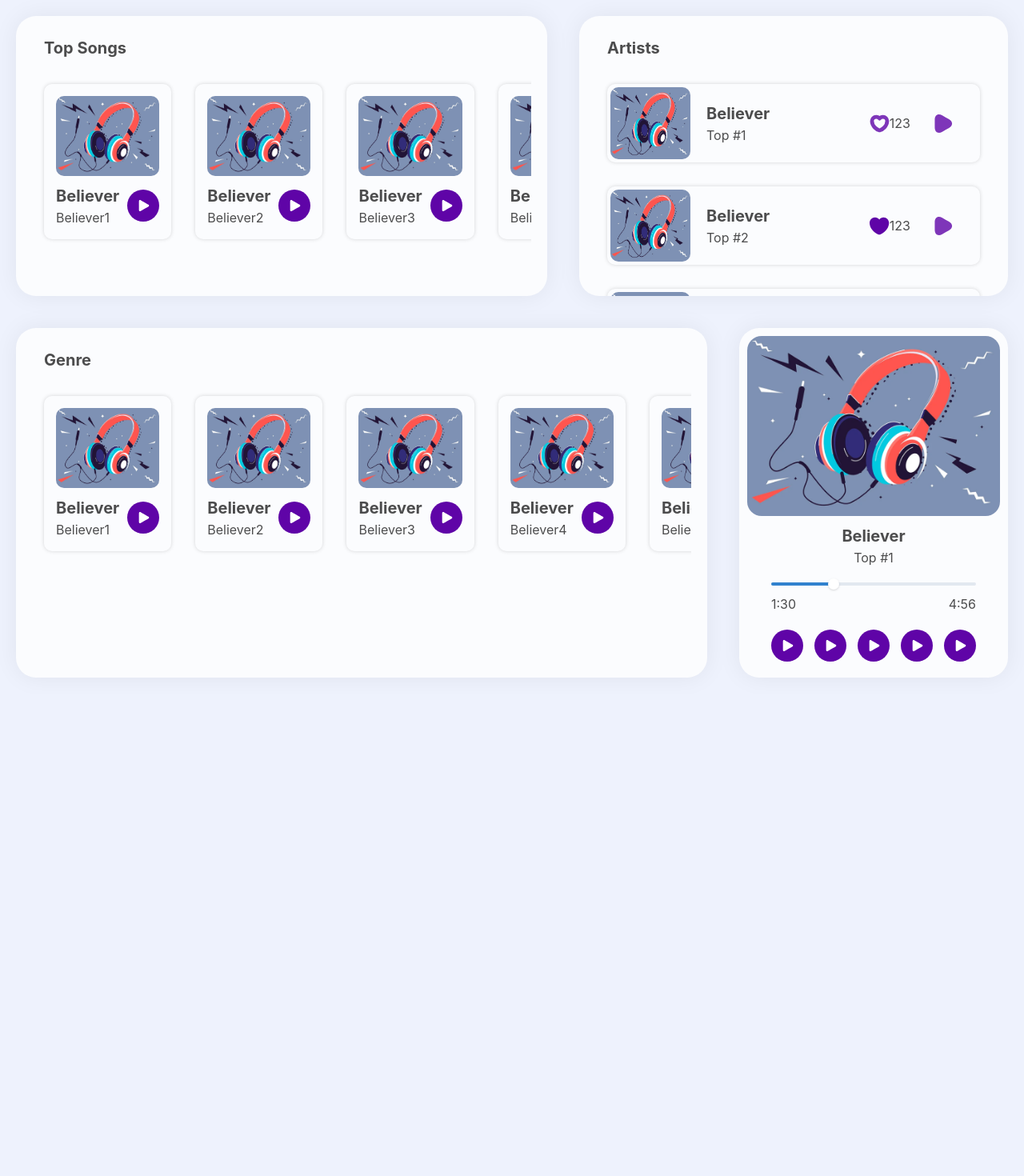
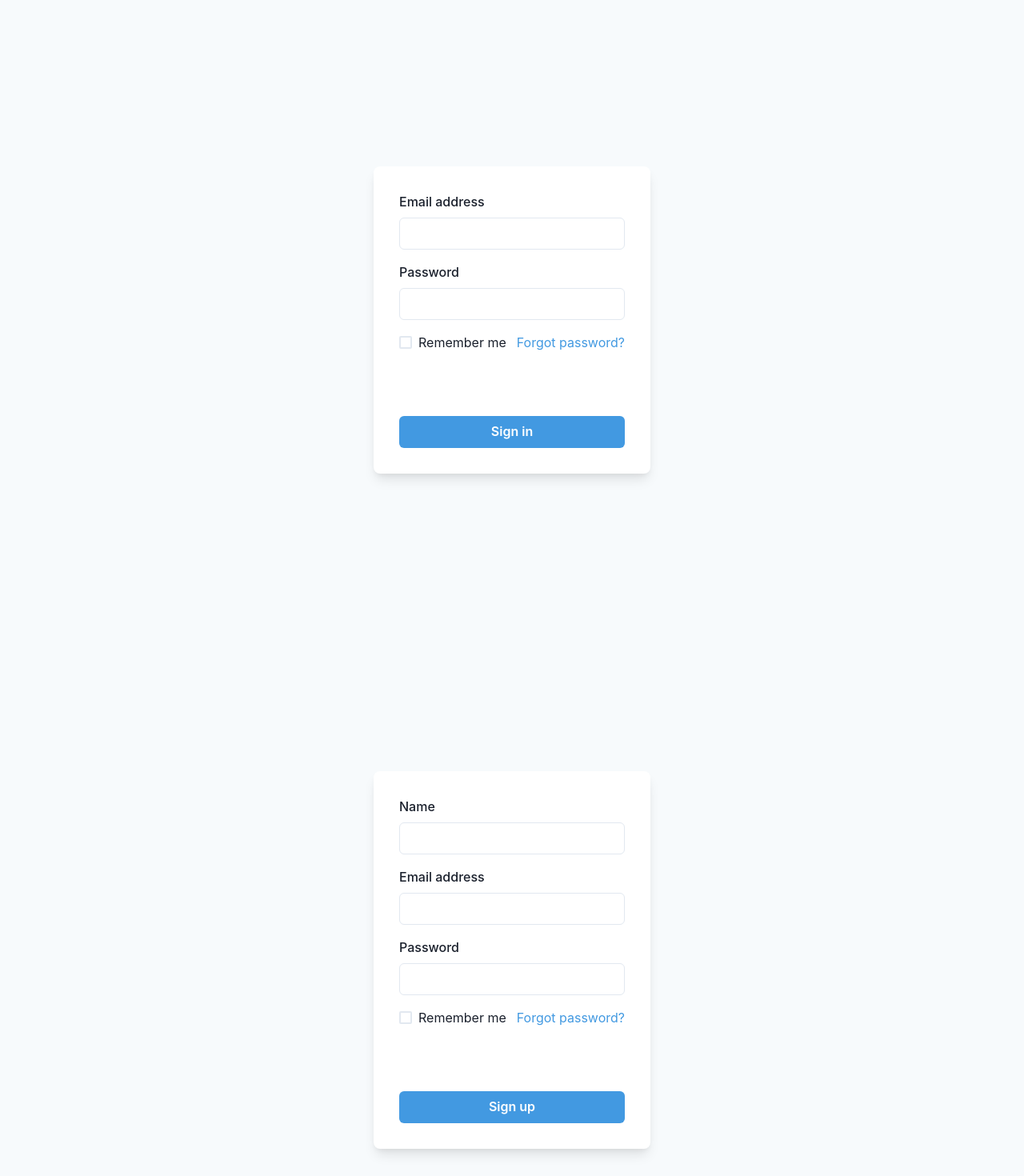
Before and after one commit to Bhuvaneshw/WalkMan-2.0, a React (Vite) app in the folder client/: page / in a window 1280 px wide. Shown: the top 1470 px of the page at 80% size. Before the commit the page ends 867 px from the top, so only its background shows below. Built offline with nearby package versions, Linux system fonts and the light colour scheme.

Commit message:
login-signup implemented

```diff
--- /dev/null
+++ b/client/src/layouts/Login.jsx
@@ -0,0 +1,90 @@
+"use client";
+
+import {
+  Flex,
+  Box,
+  FormControl,
+  FormLabel,
+  Input,
+  Checkbox,
+  Stack,
+  Button,
+  Heading,
+  Text,
+  useColorModeValue,
+} from "@chakra-ui/react";
+import { useState } from "react";
+
+export default function Login() {
+  const [email, setEmail] = useState("");
+  const [pass, setPass] = useState("");
+  const [status, setStatus] = useState("");
+  async function loginSubmit() {
+    const res = await fetch("http://localhost:3000/user/login", {
+      headers: { "Content-Type": "application/json" },
+      method: "POST",
+      body: JSON.stringify({ email: email, pass: pass }),
+    });
+    const data = await res.json();
+    setStatus(data.msg);
+  }
+  return (
+    <Flex
+      minH={"100vh"}
+      align={"center"}
+      justify={"center"}
+      bg={useColorModeValue("gray.50", "gray.800")}
+    >
+      <Stack spacing={8} mx={"auto"} maxW={"lg"} py={12} px={6}>
+        <Box
+          rounded={"lg"}
+          bg={useColorModeValue("white", "gray.700")}
+          boxShadow={"lg"}
+          p={8}
+        >
+          <Stack spacing={4}>
+            <FormControl id="email">
+              <FormLabel>Email address</FormLabel>
+              <Input
+                type="email"
+                value={email}
+                onChange={(e) => setEmail(e.target.value)}
+              />
+            </FormControl>
+            <FormControl id="password">
+              <FormLabel>Password</FormLabel>
+              <Input
+                type="password"
+                value={pass}
+                onChange={(e) => setPass(e.target.value)}
+              />
+            </FormControl>
+            <Stack spacing={10}>
+              <Stack
+                direction={{ base: "column", sm: "row" }}
+                align={"start"}
+                justify={"space-between"}
+              >
+                <Checkbox>Remember me</Checkbox>
+                <Text color={"blue.400"}>Forgot password?</Text>
+              </Stack>
+              <p style={{ textAlign: "center", color: "green", fontSize: 16 }}>
+                {status}
+              </p>
+              <Button
+                bg={"blue.400"}
+                color={"white"}
+                _hover={{
+                  bg: "blue.500",
+                }}
+                onClick={loginSubmit}
+              >
+                Sign in
+              </Button>
+            </Stack>
+          </Stack>
+        </Box>
+      </Stack>
+    </Flex>
+  );
+}
--- /dev/null
+++ b/client/src/layouts/Signup.jsx
@@ -0,0 +1,99 @@
+"use client";
+
+import {
+  Flex,
+  Box,
+  FormControl,
+  FormLabel,
+  Input,
+  Checkbox,
+  Stack,
+  Button,
+  Heading,
+  Text,
+  useColorModeValue,
+} from "@chakra-ui/react";
+import { useState } from "react";
+
+export default function Signup() {
+  const [email, setEmail] = useState("");
+  const [pass, setPass] = useState("");
+  const [name, setName] = useState("");
+  const [status, setStatus] = useState("");
+  async function SignupSubmit() {
+    const res = await fetch("http://localhost:3000/user/Signup", {
+      headers: { "Content-Type": "application/json" },
+      method: "POST",
+      body: JSON.stringify({ email: email, pass: pass, name: name }),
+    });
+    const data = await res.json();
+    setStatus(data.msg);
+  }
+  return (
+    <Flex
+      minH={"100vh"}
+      align={"center"}
+      justify={"center"}
+      bg={useColorModeValue("gray.50", "gray.800")}
+    >
+      <Stack spacing={8} mx={"auto"} maxW={"lg"} py={12} px={6}>
+        <Box
+          rounded={"lg"}
+          bg={useColorModeValue("white", "gray.700")}
+          boxShadow={"lg"}
+          p={8}
+        >
+          <Stack spacing={4}>
+            <FormControl id="name">
+              <FormLabel>Name</FormLabel>
+              <Input
+                type="string"
+                value={name}
+                onChange={(e) => setName(e.target.value)}
+              />
+            </FormControl>
+            <FormControl id="email">
+              <FormLabel>Email address</FormLabel>
+              <Input
+                type="email"
+                value={email}
+                onChange={(e) => setEmail(e.target.value)}
+              />
+            </FormControl>
+            <FormControl id="password">
+              <FormLabel>Password</FormLabel>
+              <Input
+                type="password"
+                value={pass}
+                onChange={(e) => setPass(e.target.value)}
+              />
+            </FormControl>
+            <Stack spacing={10}>
+              <Stack
+                direction={{ base: "column", sm: "row" }}
+                align={"start"}
+                justify={"space-between"}
+              >
+                <Checkbox>Remember me</Checkbox>
+                <Text color={"blue.400"}>Forgot password?</Text>
+              </Stack>
+              <p style={{ textAlign: "center", color: "green", fontSize: 16 }}>
+                {status}
+              </p>
+              <Button
+                bg={"blue.400"}
+                color={"white"}
+                _hover={{
+                  bg: "blue.500",
+                }}
+                onClick={SignupSubmit}
+              >
+                Sign up
+              </Button>
+            </Stack>
+          </Stack>
+        </Box>
+      </Stack>
+    </Flex>
+  );
+}
--- a/client/src/main.jsx
+++ b/client/src/main.jsx
@@ -1,13 +1,17 @@
-import React from 'react'
-import ReactDOM from 'react-dom/client'
-import App from './App.jsx'
-import {ChakraProvider} from '@chakra-ui/react'
+import React from "react";
+import ReactDOM from "react-dom/client";
+import App from "./App.jsx";
+import Login from "./layouts/Login.jsx";
+import { ChakraProvider } from "@chakra-ui/react";
 import AppTheme from "./theme.jsx";
+import Signup from "./layouts/Signup.jsx";
 
-ReactDOM.createRoot(document.getElementById('root')).render(
-    <React.StrictMode>
-        <ChakraProvider theme={AppTheme}>
-            <App/>
-        </ChakraProvider>
-    </React.StrictMode>,
-)
+ReactDOM.createRoot(document.getElementById("root")).render(
+  <React.StrictMode>
+    <ChakraProvider theme={AppTheme}>
+      {/* <App/> */}
+      <Login></Login>
+      <Signup></Signup>
+    </ChakraProvider>
+  </React.StrictMode>
+);
```
Also changed, not shown: 2 other files (tests, documents, lock files or other folders).
